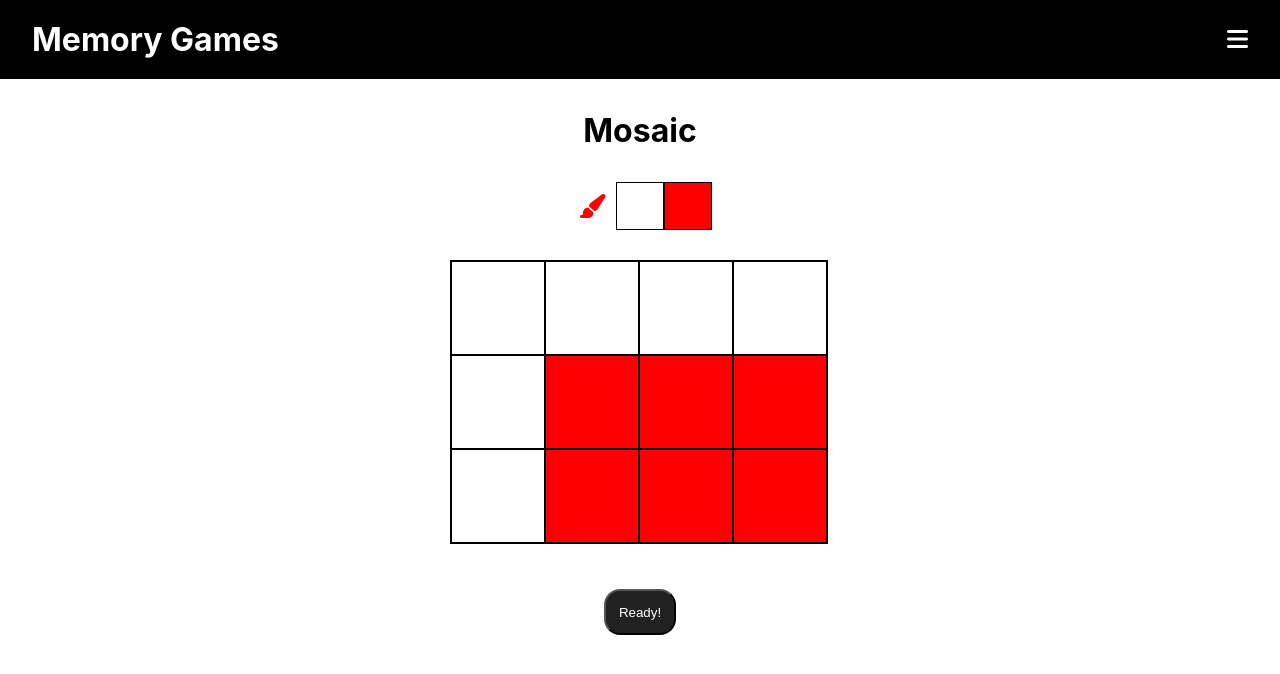
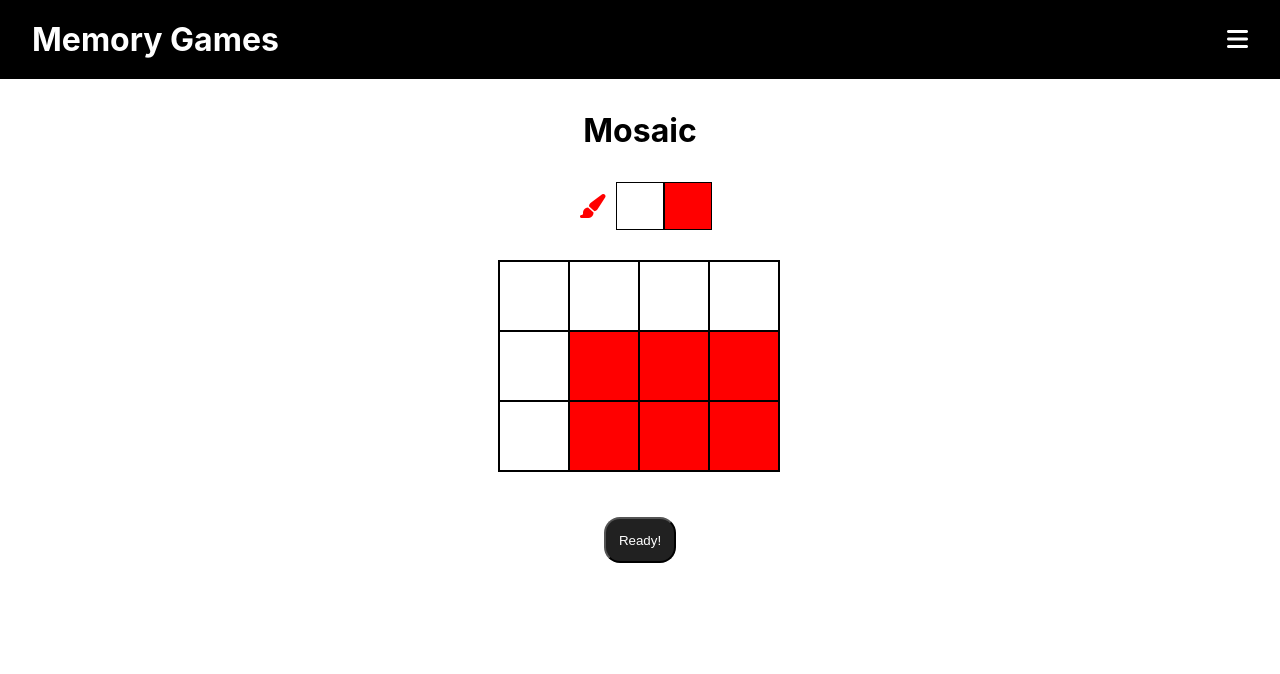
Before and after one commit to Wubaboo/memory-games, a React (Create React App) app: page /mosaic in a window 1280 px wide. Both pictures are taken after a click on the button "Start". Shown: the top 674 px of the page. Built offline with nearby package versions, Linux system fonts and the light colour scheme.

Commit message:
mosaic styling, for some screen dimensions, the grids side by side are really ugly. also change the border styling on win/lose

```diff
--- a/src/App.css
+++ b/src/App.css
@@ -1,5 +1,9 @@
 .App {
   text-align: center;
+}
+
+* {
+  box-sizing: border-box;
 }
 
 .new-game-button {
--- a/src/components/mosaic/mosaicCell.jsx
+++ b/src/components/mosaic/mosaicCell.jsx
@@ -33,11 +33,11 @@ export default function MosaicCell({
         backgroundColor: COLORS[color],
         border:
           win === true
-            ? "3px solid green"
+            ? "2px solid green"
             : win === false
-            ? "3px solid red"
+            ? "2px solid red"
             : null,
-        transition: "background 0.25s",
+        transition: "background 0.25s, border 1s",
       }}
       onClick={handleClick}
       onDragOver={handleDrag}
--- a/src/components/mosaic/mosaicGame.jsx
+++ b/src/components/mosaic/mosaicGame.jsx
@@ -98,7 +98,7 @@ export default function MosaicGame({
 
       <div
         className="mosaic-boards"
-        style={{ flexDirection: width <= MOBILE_WIDTH ? "column" : "row" }}
+        style={{ flexDirection: width <= height || (gridSize > 24 && dims[1] > dims[0]) ? "column" : "row" }}
       >
         {!playing || win !== undefined ? (
           <div className="target-grid" style={gridStyling}>
@@ -110,10 +110,11 @@ export default function MosaicGame({
                   backgroundColor: COLORS[cell],
                   border:
                     win === true
-                      ? "3px solid green"
+                      ? "2px solid green"
                       : win === false
-                      ? "3px solid red"
+                      ? "2px solid red"
                       : null,
+                  transition: "border 1s"
                 }}
               ></div>
             ))}
--- a/src/styles/header.css
+++ b/src/styles/header.css
@@ -11,6 +11,7 @@
   justify-content: space-between;
   padding: 1.25em 2em;
   background-color: black;
+  width: 100vw;
 }
 
 .link {
--- a/src/styles/mosaic.css
+++ b/src/styles/mosaic.css
@@ -3,7 +3,6 @@
   flex-direction: column;
   justify-content: center;
   align-items: center;
-  width: 100%;
 }
 
 .palette-row > * {
@@ -23,9 +22,9 @@
 
 .mosaic-cell {
   width: 20vw;
-  max-width: 6rem;
+  max-width: 4.5rem;
   height: 20vw;
-  max-height: 6rem;
+  max-height: 4.5rem;
   border: 2px solid black;
   margin: -2px 0 0 -2px;
 }
```
